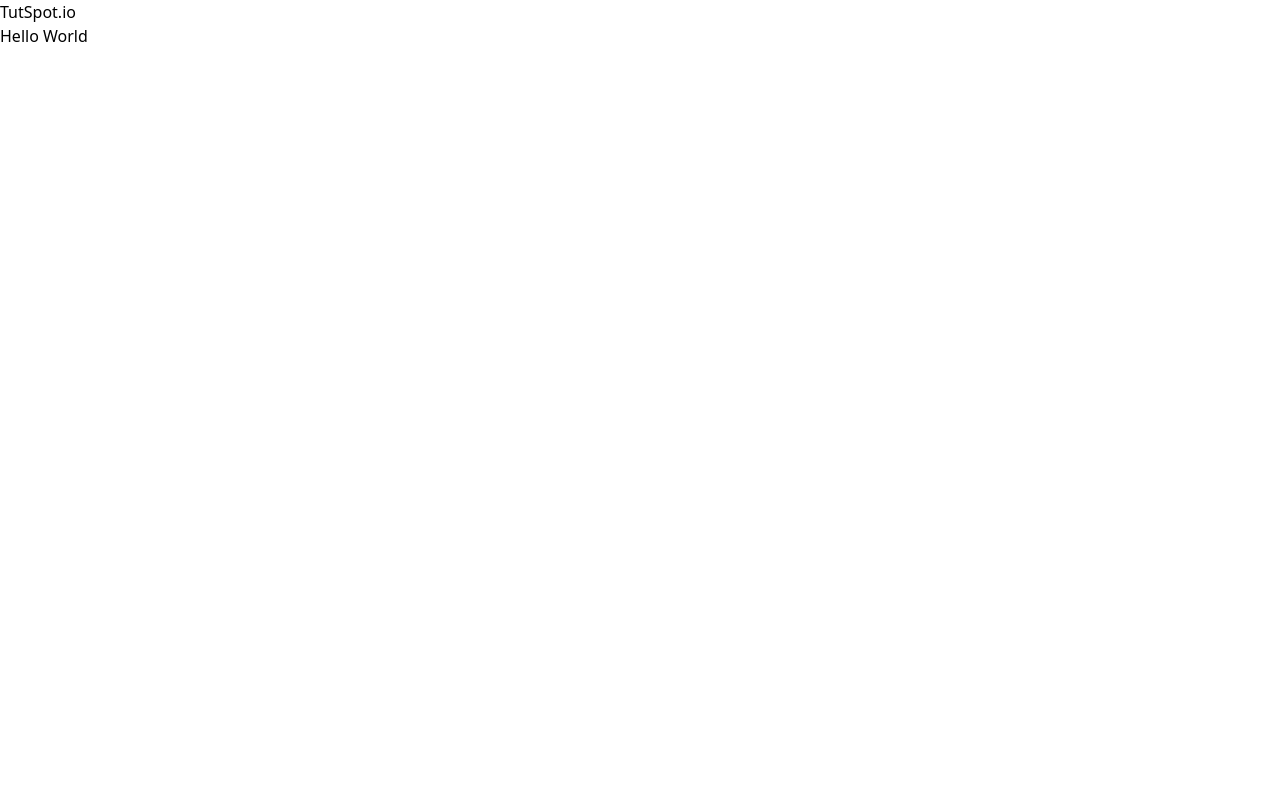
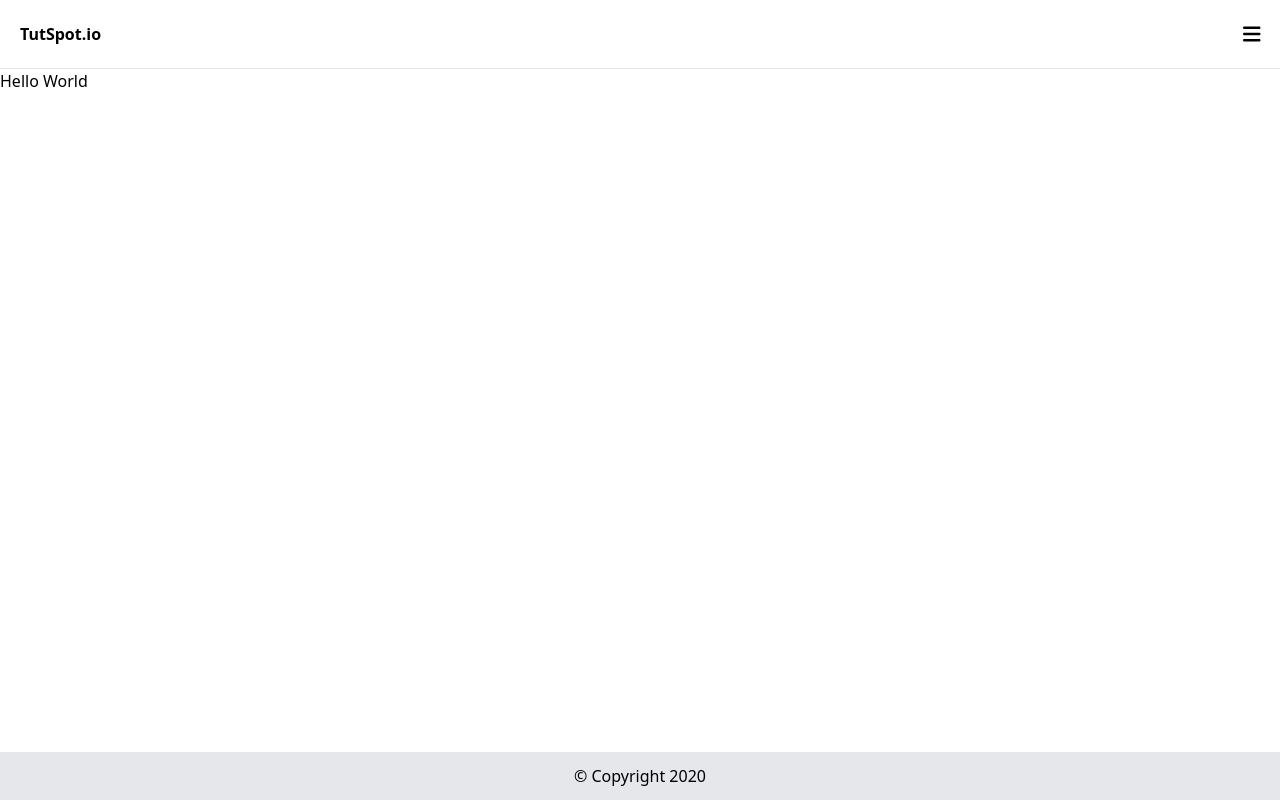
Before and after one commit to ominezX9/Learn-React-Tuts, a React (Create React App) app: page / in a window 1280 px wide. Built offline with nearby package versions, Linux system fonts and the light colour scheme.

Commit message:
Add Menu and Syle with TailwindCSS

```diff
--- /dev/null
+++ b/postcss.config.js
@@ -0,0 +1,6 @@
+module.exports = {
+  plugins: {
+    tailwindcss: {},
+    autoprefixer: {},
+  }
+}
--- a/src/App.js
+++ b/src/App.js
@@ -1,3 +1,4 @@
+import Footer from "./Components/Footer";
 import Header from "./Components/Header";
 // import './App.css';
 import HelloWorld from "./Components/HelloWorld";
@@ -7,6 +8,7 @@ function App(){
     <div>
       <Header/>
       <HelloWorld/>
+      <Footer/>
     </div>
   )
 }
--- /dev/null
+++ b/src/Components/Footer.js
@@ -0,0 +1,11 @@
+import React from "react";
+
+function Footer(){
+    return(
+        <footer className="bg-gray-200 text-center p-3 absolute bottom-0 w-full">
+            &copy; Copyright 2020
+        </footer>
+    );
+}
+
+export default Footer;
--- a/src/Components/Header.js
+++ b/src/Components/Header.js
@@ -1,10 +1,11 @@
 import React from "react";
-
+import Navigation from "./Navigattion";
 
 function Header(){
     return(
-        <header className="app-header">
-        TutSpot.io
+        <header className="border-b p-5 flex justify-between items-center">
+            <span className="font-bold">TutSpot.io</span>
+            <Navigation/>
         </header>
     )
 }
--- /dev/null
+++ b/src/Components/Navigattion.js
@@ -0,0 +1,37 @@
+import React, { useState } from "react";
+import { FontAwesomeIcon } from "@fortawesome/react-fontawesome";
+import { faBars } from "@fortawesome/free-solid-svg-icons";
+
+
+
+function Navigation(){
+    const [showMenu, setShowMenu] = useState(false)
+    let menu
+    let menuMask
+
+    if(showMenu){
+        menu =
+        <div className="fixed bg-white top-0 left-0 w-4/5 h-full z-50 shadow">
+        This is the menu
+        </div>
+        menuMask = <div
+        className="bg-black-t-50 fixed top-0 left-0 w-full h-full z-50"
+        onClick={()=>setShowMenu(false)}>
+
+        </div>
+    }
+    return(
+        <nav>
+            <span className="text-xl">
+                <FontAwesomeIcon
+                icon={faBars}
+                onClick={() => setShowMenu(!showMenu)}
+                />
+            </span>
+            { menuMask }
+            { menu }
+        </nav>
+    )
+}
+
+export default Navigation;
--- a/src/index.js
+++ b/src/index.js
@@ -1,6 +1,8 @@
 import React from 'react';
 import ReactDOM from 'react-dom/client';
 import './index.css';
+// change to tailwind
+import './tailwind.css';
 import App from './App';
 import reportWebVitals from './reportWebVitals';
 
--- a/tailwind.config.js
+++ b/tailwind.config.js
@@ -1,8 +1,12 @@
 /** @type {import('tailwindcss').Config} */
 module.exports = {
-  content: [],
+  content: ["./src/**/*.{html,js}"],
   theme: {
-    extend: {},
+    extend: {
+      backgroundColor:{
+        'black-t-50': 'rgba(0,0,0,.5)',
+      }
+    },
   },
   plugins: [],
 }
```
Also changed, not shown: package.json (+10 -5 lines), src/tailwind.css, 2 other files (tests, documents, lock files or other folders).
